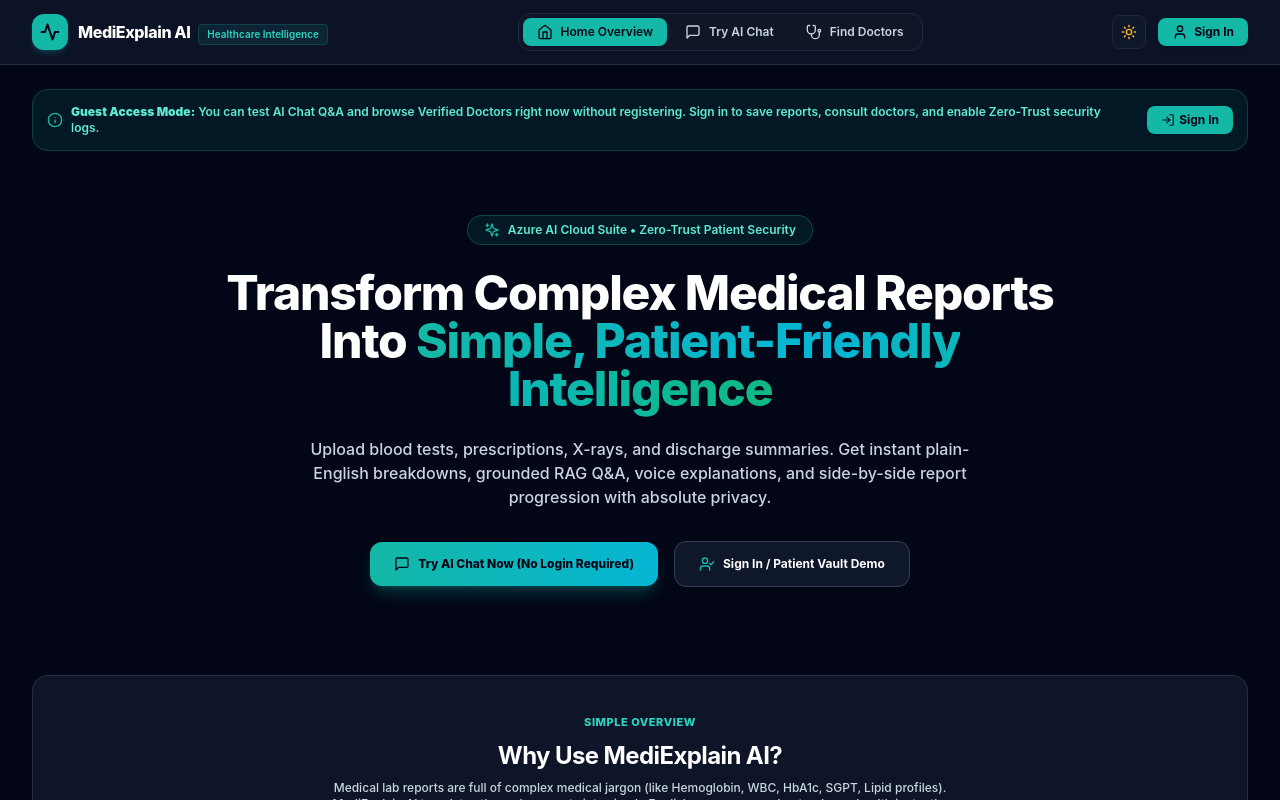
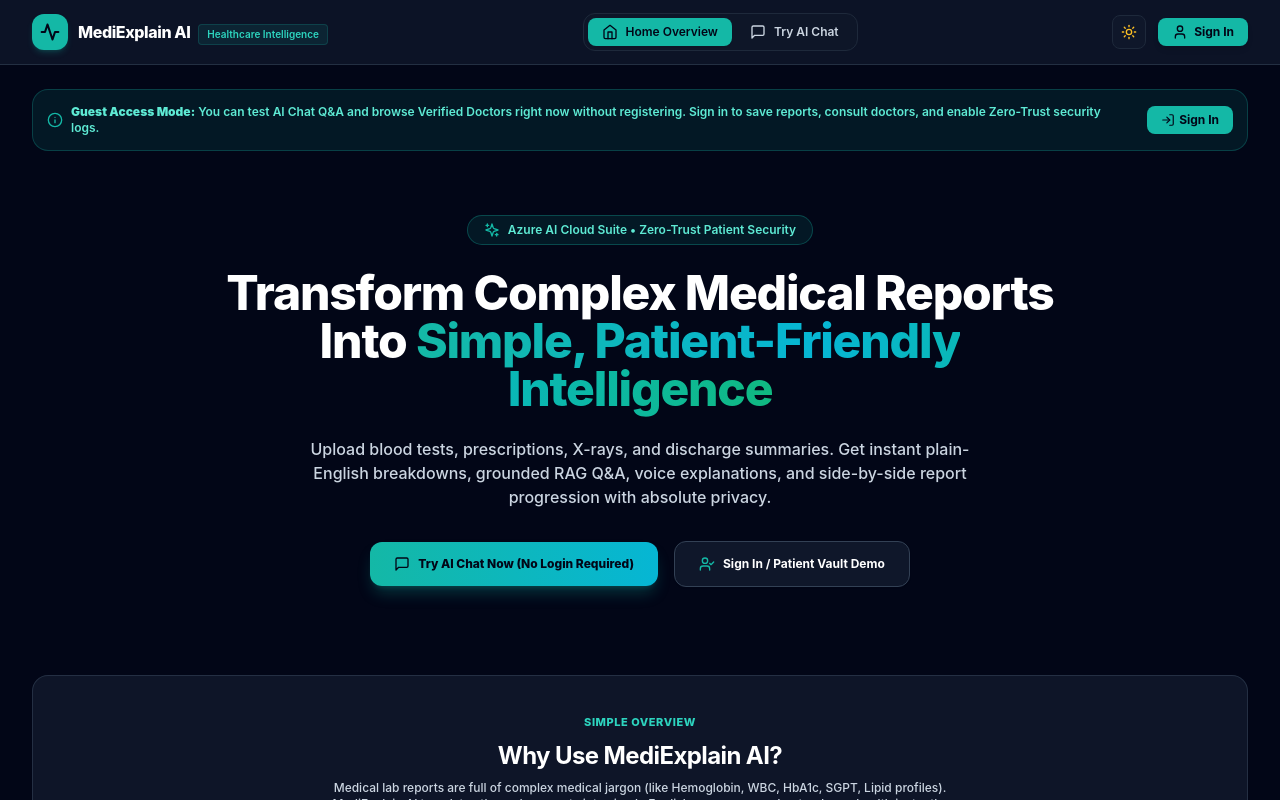
Before and after one commit to Sushank47/Capstone, a React (Vite) app in the folder frontend/: page /#home in a window 1280 px wide. Shown: the top 800 px of the page. Built offline with nearby package versions, Linux system fonts and the light colour scheme; no server answers.

Commit message:
Hide Find Doctors navigation tab before login

```diff
--- a/frontend/src/components/layout/Navbar.tsx
+++ b/frontend/src/components/layout/Navbar.tsx
@@ -13,8 +13,7 @@ import {
   Sun,
   Moon,
   Activity,
-  Stethoscope,
-  Award
+  Stethoscope
 } from 'lucide-react';
 
 interface Props {
@@ -39,7 +38,6 @@ export const Navbar: React.FC<Props> = ({
   const guestTabs = [
     { id: 'home', label: 'Home Overview', icon: Home },
     { id: 'chat', label: 'Try AI Chat', icon: MessageSquare },
-    { id: 'doctors', label: 'Find Doctors', icon: Stethoscope },
   ];
 
   const patientTabs = [
```
